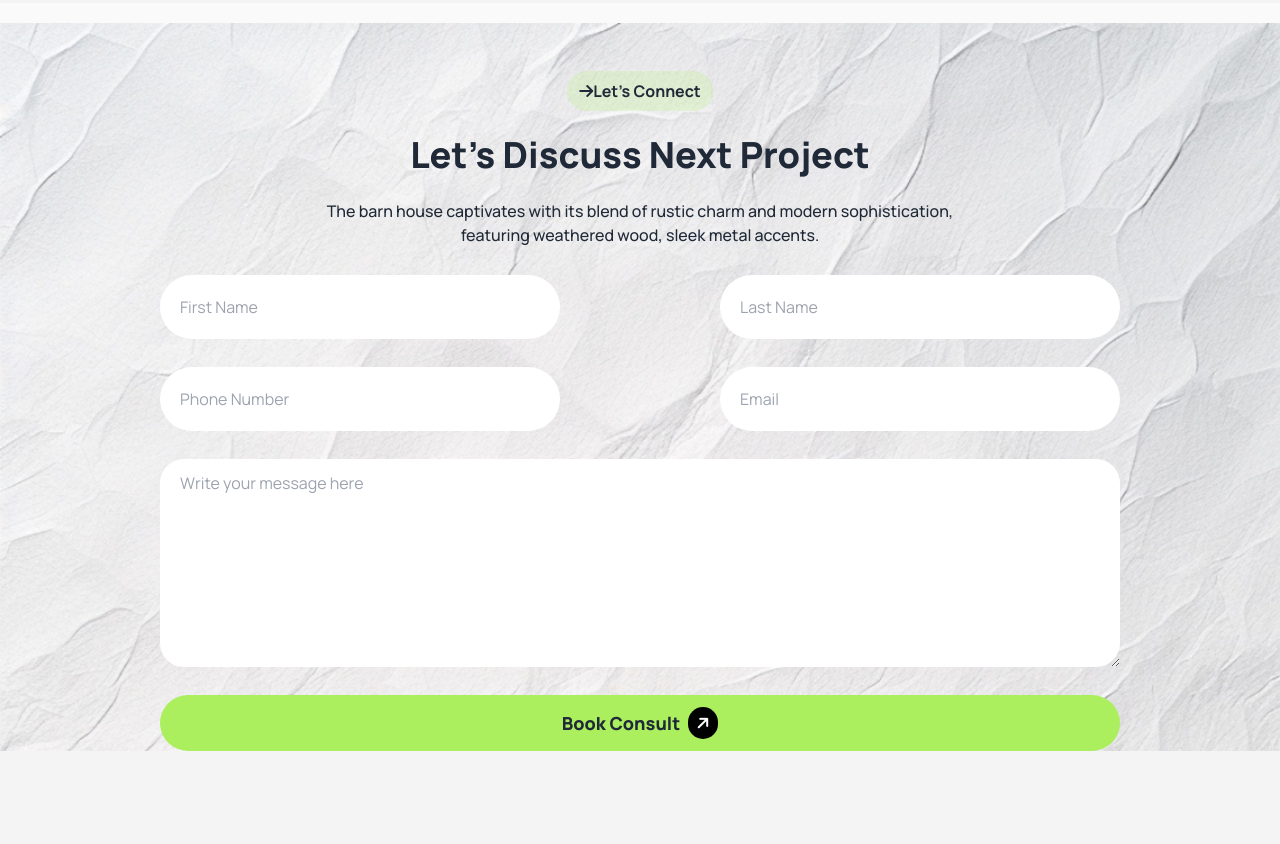
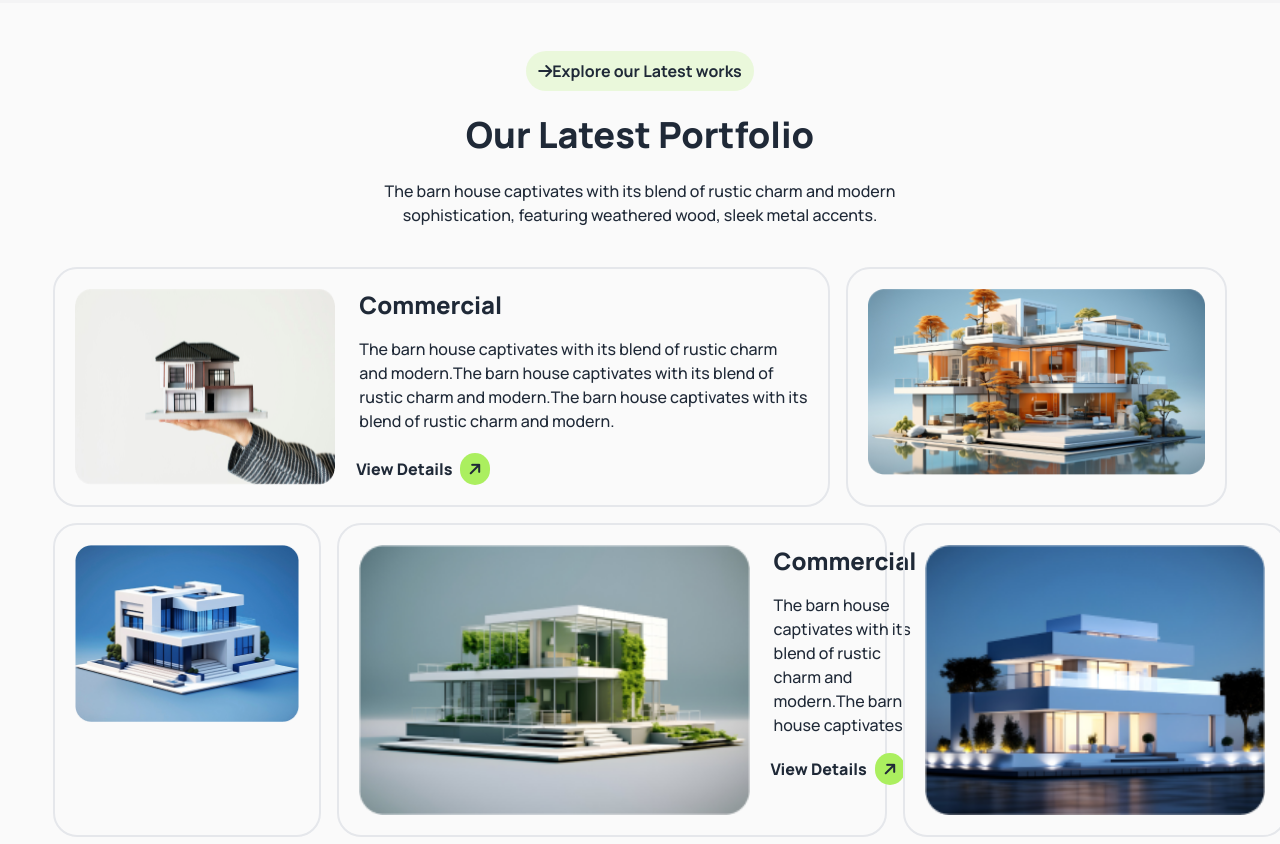
Before and after one commit to sabila111/assignment-3, a plain HTML site: page index.html in a window 1280 px wide. Shown: the part 2168-3012 px from the top of the page. Drawn offline with nearby package versions, Linux system fonts and the light colour scheme.

Commit message:
finished section 4

```diff
--- a/index.html
+++ b/index.html
@@ -208,6 +208,89 @@
 
     </section>
 
+    <!-- section-3 -->
+
+    <section class="bg-zinc-50">
+      <div class="w-11/12 mx-auto">
+        <div class="text-center">
+          <button class="bg-[#ABEF5F33] mt-16 lg:mt-12 px-3 py-2 rounded-full text-base font-bold  "><i
+              class="fa-solid fa-arrow-right"></i>Explore our Latest works</button>
+        </div>
+        <h3 class="text-center text-2xl lg:text-4xl font-extrabold my-6">Our Latest Portfolio</h3>
+        <p class="text-center text-sm lg:text-base font-medium w-10/12 lg:w-6/12 mx-auto">The barn house captivates
+          with its blend of rustic charm and modern sophistication, featuring weathered wood, sleek metal accents.</p>
+
+          <!-- first -->
+
+        <div class="grid grid-rows-1 lg:grid-cols-3  gap-4 mb-4 mt-10">
+
+          <div class="block lg:flex  p-5 border-2 rounded-3xl col-span-2">
+            <img class="w-full lg:w-auto" src="./assets/img1.png" alt="">
+            <div>
+              <h3 class="text-2xl font-extrabold mt-4 lg:mt-0 ml-1 lg:ml-6 mb-4">Commercial</h3>
+              <p class="text-base font-medium ml-1 lg:ml-6 mb-5">The barn house captivates with its blend of rustic charm and modern.The barn house captivates with its blend of rustic charm and modern.The barn house captivates with its blend of rustic charm and modern. </p>
+              <div class="flex justify-start lg:justify-center items-center w-full lg:w-44 rounded-full  gap-2  ">
+                <p class="font-extrabold">View Details</p>
+                <div class="bg-[#ABEF5F] py-1 px-2 my-auto rounded-full"><i
+                    class="fa-solid fa-arrow-right -rotate-45 "></i>
+                </div>
+              </div>
+            </div>
+
+          </div>
+          <!--  -->
+          <div class="p-5 border-2 rounded-3xl basis-1/2 col-span-2 lg:col-span-1 ">
+            <img class="w-full" src="./assets/img2.png" alt="">
+          </div>
+        </div>
+
+        <!-- 2nd -->
+
+         <div class="grid grid-rows-1 lg:grid-cols-4 gap-4 mb-24 mr-14">
+
+          <div class="p-5 w-full border-2 rounded-3xl col-span-2 lg:col-span-1 lg:hidden order-4 lg:order-1">
+            <img class="w-full " src="./assets/img5.png" alt="">
+          </div>
+
+           <!-- 2 -->
+           <div class="p-5 w-full border-2 rounded-3xl basis-80 col-span-2 lg:col-span-1 order-3 lg:order-2">
+            <img class="w-full" src="./assets/img3.png" alt="">
+
+          </div>
+
+          <!--  3-->
+
+          <div class="block lg:flex p-5 border-2 rounded-3xl col-span-2 order-2 lg:order-3">
+            <img class="w-full lg:w-auto " src="./assets/img4.png" alt="">
+            <div>
+              <h3 class="text-2xl font-extrabold mt-4 lg:mt-0 ml-1 lg:ml-6 mb-4">Commercial</h3>
+              <p class="text-base font-medium ml-1 lg:ml-6 mb-4">The barn house captivates with its blend of rustic charm and modern.The barn house captivates  </p>
+              <div class="flex justify-start lg:justify-center items-center w-full lg:w-44 rounded-full   gap-2 ">
+                <p class="font-extrabold">View Details</p>
+                <div class="bg-[#ABEF5F] py-1 px-2 my-auto rounded-full"><i
+                    class="fa-solid fa-arrow-right -rotate-45 "></i>
+                </div>
+              </div>
+            </div>
+
+          </div>
+
+          <!--  -->
+
+
+
+          <!--  -->
+
+          <div class="p-5 w-96 border-2 rounded-3xl col-span-2 lg:col-span-1 order-1 lg:order-4 ">
+            <img class="w-full" src="./assets/img5.png" alt="">
+          </div>
+
+         </div>
+
+
+      </div>
+    </section>
+
     <!--section-4  -->
 
     <section>
@@ -262,26 +345,33 @@
     <section class="bg-zinc-100">
       <div class="w-11/12 mx-auto grid grid-rows-1 lg:grid-cols-2 gap-10 lg:gap-14 py-16 lg:py-24">
         <div>
+          <button class="bg-[#ABEF5F33] mb-5 px-3 py-2 rounded-full text-base font-bold  "><i
+            class="fa-solid fa-arrow-right"></i>Frequently Asked Questions</button>
           <h3 class="font-extrabold text-3xl lg:text-5xl mb-3">Creating the art of stylish living.</h3>
           <div class="collapse collapse-plus bg-base-200 -ml-4 py-4 border-b-2">
             <input type="radio" name="my-accordion-3" checked="checked" />
-            <div class="collapse-title text-xl font-medium">How can an interior design company help with small spaces? </div>
+            <div class="collapse-title text-xl font-medium">How can an interior design company help with small spaces?
+            </div>
             <div class="collapse-content">
-              <p class="text-[#737373] text-base font-medium w-11/12">They can optimize space with clever layout planning, multi-functional furniture, and smart storage solutions.</p>
-            </div>
-          </div>
-          <div class="collapse collapse-plus bg-base-200 -ml-4 py-4 border-b-2">
-            <input type="radio" name="my-accordion-3"/>
-            <div class="collapse-title text-xl font-medium">What trends are currently popular in interior design?</div>
-            <div class="collapse-content">
-              <p class="text-[#737373] text-base font-medium w-11/12"> Current trends include sustainable materials, biophilic design, minimalism, and bold color accents.</p>
+              <p class="text-[#737373] text-base font-medium w-11/12">They can optimize space with clever layout
+                planning, multi-functional furniture, and smart storage solutions.</p>
             </div>
           </div>
           <div class="collapse collapse-plus bg-base-200 -ml-4 py-4 border-b-2">
             <input type="radio" name="my-accordion-3" />
-            <div class="collapse-title text-xl font-medium">How does an interior designer balance aesthetics and functionality? </div>
+            <div class="collapse-title text-xl font-medium">What trends are currently popular in interior design?</div>
             <div class="collapse-content">
-              <p class="text-[#737373] text-base font-medium w-11/12"> By ensuring that each design decision enhances both the beauty and practicality of the space.</p>
+              <p class="text-[#737373] text-base font-medium w-11/12"> Current trends include sustainable materials,
+                biophilic design, minimalism, and bold color accents.</p>
+            </div>
+          </div>
+          <div class="collapse collapse-plus bg-base-200 -ml-4 py-4 border-b-2">
+            <input type="radio" name="my-accordion-3" />
+            <div class="collapse-title text-xl font-medium">How does an interior designer balance aesthetics and
+              functionality? </div>
+            <div class="collapse-content">
+              <p class="text-[#737373] text-base font-medium w-11/12"> By ensuring that each design decision enhances
+                both the beauty and practicality of the space.</p>
             </div>
           </div>
           <div class="collapse collapse-plus bg-base-200 -ml-4 py-4 border-b-2">
```
Also changed, not shown: assets/3.jpg (deleted).
